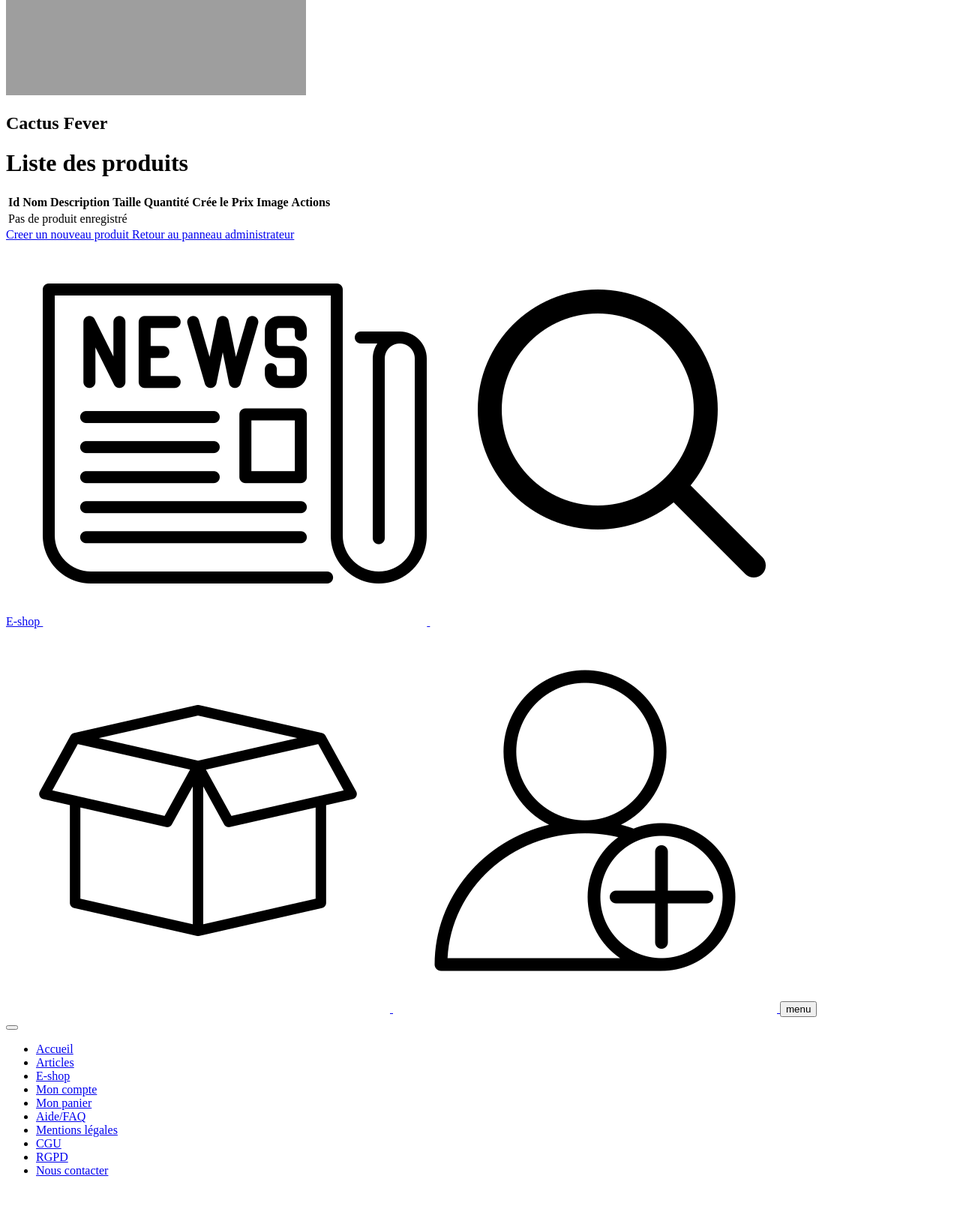
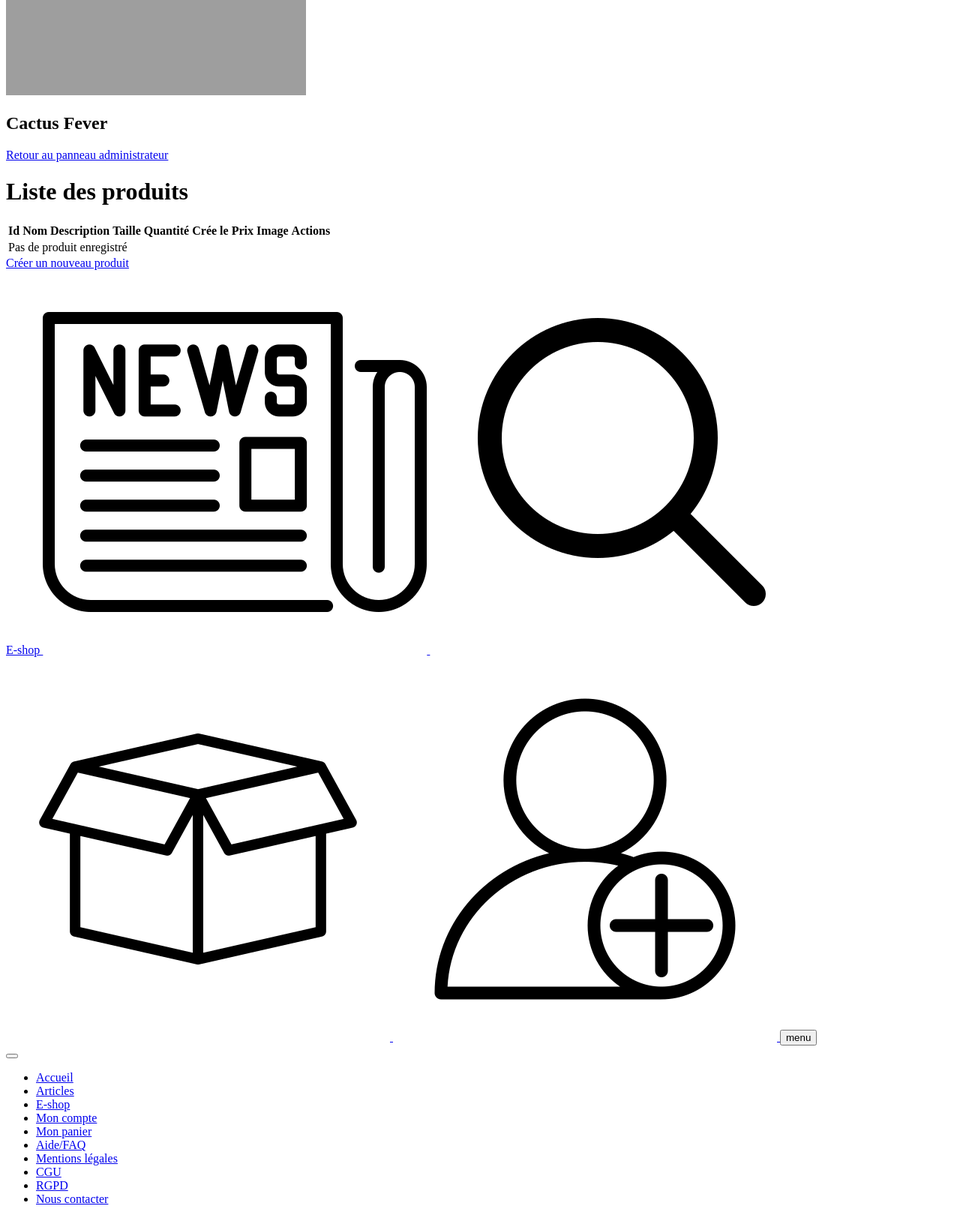
Before and after one commit to MorganeL-pro/cactus-fever, a Symfony app: template templates/admin/product/index.html.twig in a window 1280 px wide. Shown: the part 181-1805 px from the top of the page at 75% size. Before the commit the page ends 1749 px from the top, so only its background shows below. Run offline with Twig, Linux system fonts and the light colour scheme; the template is opened without the code that fills it, so the values that code supplies are empty; some libraries are stand-ins or nearby versions; grey boxes are pictures that could not be loaded.

Commit message:
admin panel css

```diff
--- a/assets/styles/eshop.scss
+++ b/assets/styles/eshop.scss
@@ -16,6 +16,7 @@
 
 .product-card {
 
+    background-color: $white;
     border: 3px solid $green;
     border-radius: 10px;
     box-shadow: 0 4px 4px lighten($dark-text, 30%);
--- a/templates/admin/category/_delete_form.html.twig
+++ b/templates/admin/category/_delete_form.html.twig
@@ -1,4 +1,4 @@
 <form method="post" action="{{ path('category_delete', {'id': category.id}) }}" onsubmit="return confirm('Are you sure you want to delete this item?');">
     <input type="hidden" name="_token" value="{{ csrf_token('delete' ~ category.id) }}">
-    <button class="btn">Supprimer</button>
+    <button class="btn btn-danger">Supprimer</button>
 </form>
--- a/templates/admin/category/_form.html.twig
+++ b/templates/admin/category/_form.html.twig
@@ -1,4 +1,4 @@
 {{ form_start(form) }}
     {{ form_widget(form) }}
-    <button class="btn">{{ button_label|default('Enregistrer') }}</button>
+    <button class="btn btn-info">{{ button_label|default('Enregistrer') }}</button>
 {{ form_end(form) }}
--- a/templates/admin/product/_form.html.twig
+++ b/templates/admin/product/_form.html.twig
@@ -1,4 +1,4 @@
 {{ form_start(form) }}
     {{ form_widget(form) }}
-    <button class="btn">{{ button_label|default('Enregistrer') }}</button>
+    <button class="btn btn-info">{{ button_label|default('Enregistrer') }}</button>
 {{ form_end(form) }}
--- a/templates/admin/product/index.html.twig
+++ b/templates/admin/product/index.html.twig
@@ -3,10 +3,11 @@
 {% block title %}Liste des produits{% endblock %}
 
 {% block body %}
-<main class="m-4">
-    <h1>Liste des produits</h1>
+<main class="d-flex flex-column align-items-center m-4">
+    <a href="{{ path('admin') }}" title="retour au panneau administrateur" class="btn btn-success align-self-start">Retour au panneau administrateur</a>
+    <h1 class="m-3">Liste des produits</h1>
 
-    <table class="table">
+    <table class="table  text-center">
         <thead>
             <tr>
                 <th>Id</th>
@@ -32,8 +33,8 @@
                 <td>{{ product.price / 100 }} €</td>
                 <td>{{ product.picture }}</td>
                 <td>
-                    <a href="{{ path('product_show', {'id': product.id}) }}">Afficher</a>
-                    <a href="{{ path('product_edit', {'id': product.id}) }}">Editer</a>
+                    <a href="{{ path('product_show', {'id': product.id}) }}" class="btn btn-primary m-1">Afficher</a>
+                    <a href="{{ path('product_edit', {'id': product.id}) }}" class="btn btn-info m-1">Éditer</a>
                 </td>
             </tr>
         {% else %}
@@ -43,9 +44,6 @@
         {% endfor %}
         </tbody>
     </table>
-
-    <a href="{{ path('product_new') }}">Creer un nouveau produit
-    </a>
-    <a href="{{ path('admin') }}" title="retour au panneau administrateur">Retour au panneau administrateur</a>
+    <a href="{{ path('product_new') }}" class="btn btn-info">Créer un nouveau produit</a>
 </main>
 {% endblock %}
--- a/templates/home/index.html.twig
+++ b/templates/home/index.html.twig
@@ -5,12 +5,12 @@
 {% block body %}
 {% include 'components/_info.html.twig' %}
 <main class="main-home d-flex flex-column align-items-center gap-2">
-    <a href="{{ path('product') }}" class="e-shop-home d-flex align-items-end justify-content-center">
+    <a href="{{ path('products') }}" class="e-shop-home d-flex align-items-end justify-content-center">
         <section class="d-flex justify-content-center">
             <h2>E-shop</h2>
         </section>
     </a>
-    <a href="{{ path('product') }}" class="articles-home d-flex align-items-end justify-content-center">
+    <a href="{{ path('products') }}" class="articles-home d-flex align-items-end justify-content-center">
         <section class="d-flex justify-content-center">
             <h2>Articles</h2>
         </section>
--- a/templates/products/index.html.twig
+++ b/templates/products/index.html.twig
@@ -10,7 +10,7 @@
 </div>
 
 <div class="list-group d-flex flex-row text-center justify-content-center">
-    <div class="d-flex flex-row">
+    <div class="categories-list d-flex flex-row">
     {% for category in categories %}
         <a href="#" class="text-center list-categories-items list-group-item list-group-item-action">{{ category.name }}</a>
     {% endfor %}
@@ -20,7 +20,7 @@
 <div class="d-flex flex-wrap justify-content-around gap-4 m-5">
     {% for product in products %}
     <div class="product-card card" style="width: 18rem;">
-        <a href="{{ path("product_show", {id: product.id}) }}" title="voir le produit en détail">
+        <a href="{{ path("products_show", {id: product.id}) }}" title="voir le produit en détail">
             <img class="product-img card-img-top" src="build/images/{{ product.picture }}" alt="Card image cap">
         </a>
         <div class="card-body d-flex flex-column align-items-center">
--- a/templates/products/show.html.twig
+++ b/templates/products/show.html.twig
@@ -5,7 +5,7 @@
 {% block body %}
 {% include 'components/_info.html.twig' %}
 <main class="d-flex flex-column align-items-center p-5 gap-5">
-    <div class="card-row d-flex flex-column align-items-center">
+    <div class="product-card card-row d-flex flex-column align-items-center">
         <img class="product-img-show" src="../build/images/{{ product.picture }}" alt="Card image cap">
         <div class="card-body d-flex flex-column align-items-center">
           <h1 class="card-title text-center fw-bold">{{ product.name }}</h1>
```
Also changed, not shown: assets/styles/homepage.scss (+8 -1 lines), templates/admin/category/edit.html.twig (+9 -8 lines), templates/admin/category/index.html.twig (+7 -9 lines), templates/admin/category/new.html.twig (+4 -4 lines), templates/admin/category/show.html.twig (+8 -8 lines), templates/admin/product/edit.html.twig (+9 -8 lines), templates/admin/product/new.html.twig (+4 -4 lines), templates/admin/product/show.html.twig (+4 -4 lines), assets/images/background-cactus.jpg (added).
